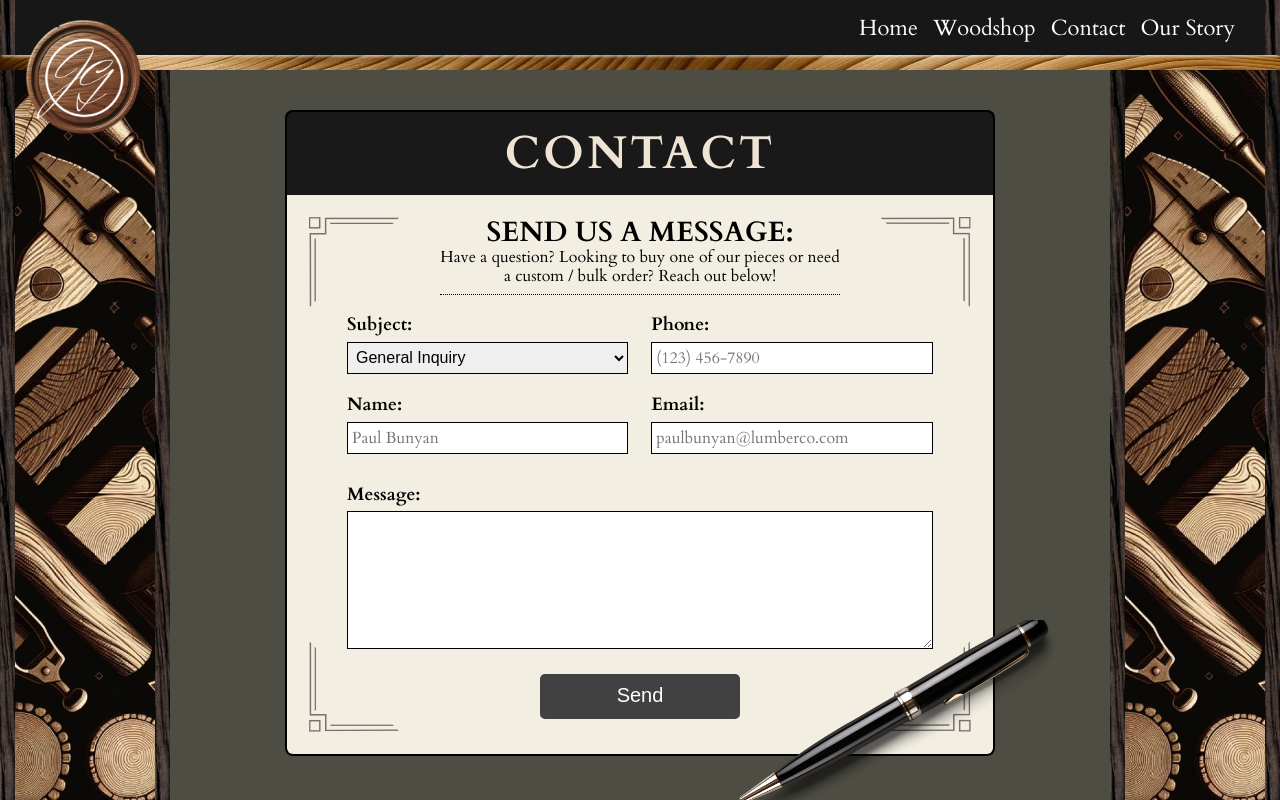
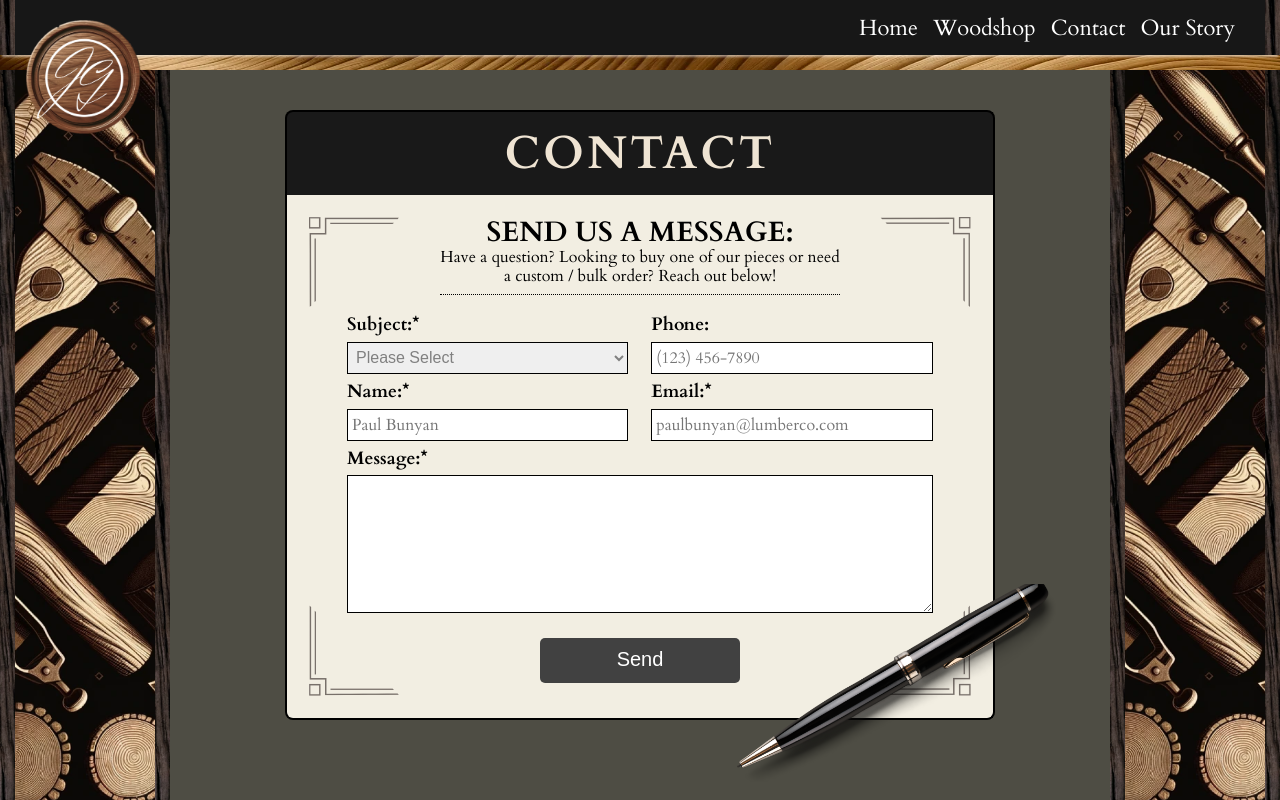
Before and after one commit to jduncan017/jgsite, a Next.js app: page /contact in a window 1280 px wide. Shown: the top 800 px of the page. Built offline with nearby package versions, Linux system fonts and the light colour scheme; a web font is replaced by a local one.

Commit message:
update contact page pt2

```diff
--- a/src/app/contact/ContactForm/ContactForm.css
+++ b/src/app/contact/ContactForm/ContactForm.css
@@ -1,3 +1,7 @@
+select:invalid {
+  color: gray;
+}
+
 .contact-form {
   display: flex;
   flex-direction: column;
@@ -21,11 +25,13 @@
   flex-wrap: wrap;
   flex-direction: column;
   gap: 0 29px;
-  height: 170px;
+  height: fit-content;
+  max-height: 192px;
 }
 
 .second__column {
   align-self: flex-end;
+  width: 100%;
 }
 
 .contact-form__label {
@@ -34,15 +40,26 @@
   margin: 0;
 }
 
+.contact-form__error {
+  color: red;
+  font-size: 14px;
+  padding-left: 5px;
+  line-height: 1.2rem;
+}
+
 .contact-form__input {
   width: 100%;
   height: 32px;
-  margin: 5px 0 18px;
+  margin: 5px 0;
   line-height: 1.2rem;
   font-size: 18px;
   padding: 4px;
   box-sizing: border-box;
   border: black 1px solid;
+}
+
+.contact-form__input_email {
+  margin-bottom: 2px;
 }
 
 .contact-form__reference-image {
@@ -72,6 +89,11 @@
   box-sizing: border-box;
 }
 
+.contact-form__submit-message {
+  text-align: center;
+  font-size: 18px;
+}
+
 .contact-form__submit {
   width: 200px;
   height: 45px;
@@ -85,6 +107,16 @@
 .contact-form__submit:hover {
   background-color: #445d41;
   color: white;
+}
+
+.contact-form__submit_disabled {
+  background-color: #414141;
+  cursor: default;
+}
+
+.contact-form__submit_disabled:hover {
+  background-color: #414141;
+  cursor: default;
 }
 
 @media (max-width: 1290px) {
@@ -129,6 +161,7 @@
 
   .contact-form__inputs-wrapper_full-width {
     height: fit-content;
+    max-height: none;
   }
 
   .contact-form__inputs-wrapper {
@@ -153,7 +186,7 @@
   }
 
   .contact-form__message-container {
-    width: 90%;
+    width: 100%;
     max-width: 400px;
   }
 
--- a/src/app/contact/ContactForm/ContactForm.tsx
+++ b/src/app/contact/ContactForm/ContactForm.tsx
@@ -1,25 +1,18 @@
 "use client";
 import "./ContactForm.css";
 import { cardo } from "@/src/app/ui/fonts";
-import { useState, useContext, ChangeEvent, FormEvent, useEffect } from "react";
+import { useContext, FormEvent, useState } from "react";
 import Image from "next/image";
 import { SelectedItemContext } from "@/src/contexts/selectedItemContext";
-
-interface FormDataInterface {
-  subject: string;
-  name: string;
-  phone: string;
-  email: string;
-  message: string;
-}
+import useFormAndValidation from "@/src/hooks/useFormAndValidation";
 
 const ContactForm = () => {
   const basePath = "/database-images/ImageGallery";
+  const [submitted, setSubmitted] = useState(false);
+
   const { selectedItem } = useContext(SelectedItemContext);
-  useEffect(() => {
-    console.log(selectedItem);
-  }, []);
-  const [formData, setFormData] = useState<FormDataInterface>({
+  const { values, handleChange, errors, isValid, resetForm } =
+    useFormAndValidation({
       subject: "",
       name: "",
       phone: "",
@@ -27,24 +20,21 @@ const ContactForm = () => {
       message: "",
     });
 
-  // Update event type to FormEvent for the form submit handler
   const handleSubmit = async (event: FormEvent<HTMLFormElement>) => {
     event.preventDefault();
-    // POST request to your API route would go here
+
+    if (isValid) {
+      const formData = {
+        ...values,
+        selectedItem: selectedItem?.title,
       };
+      console.log(formData);
+      setSubmitted(true);
+      resetForm();
 
-  // Update event type to ChangeEvent for the input change handler
-  // This handler will now work for both the input and select elements
-  const handleChange = (
-    event: ChangeEvent<
-      HTMLInputElement | HTMLTextAreaElement | HTMLSelectElement
-    >
-  ) => {
-    const { name, value } = event.target;
-    setFormData({
-      ...formData,
-      [name]: value,
-    });
+      return;
+    }
+    console.log("Form is not valid");
   };
 
   return (
@@ -62,18 +52,23 @@ const ContactForm = () => {
               className={`contact-form__label ${cardo.className}`}
               htmlFor="subject"
             >
-              Subject:
+              Subject:*
             </label>
             <select
               name="subject"
               id="subject"
-              value={formData.subject}
+              value={values.subject}
               onChange={handleChange}
               className="contact-form__input"
+              required
             >
+              <option value="" disabled>
+                Please Select
+              </option>
               <option value="inquiry">General Inquiry</option>
               <option value="purchase">Purchase</option>
               <option value="custom_order">Custom / Bulk Order</option>
+              <option value="other">Other</option>
             </select>
 
             {/* Name Input */}
@@ -81,18 +76,22 @@ const ContactForm = () => {
               className={`contact-form__label ${cardo.className}`}
               htmlFor="name"
             >
-              Name:
+              Name:*
             </label>
+
             <input
               type="text"
               id="name"
               name="name"
-              value={formData.name}
+              value={values.name}
               onChange={handleChange}
               required
               className={`contact-form__input ${cardo.className}`}
               placeholder="Paul Bunyan"
             />
+            <span className="contact-form__error" id="name-error">
+              {errors.name || ""}
+            </span>
           </div>
 
           <div className={selectedItem.imagePaths[0] ? "" : "second__column"}>
@@ -107,31 +106,39 @@ const ContactForm = () => {
               type="tel"
               id="phone"
               name="phone"
-              value={formData.phone}
+              value={values.phone}
               onChange={handleChange}
               required
               className={`contact-form__input ${cardo.className}`}
               placeholder="(123) 456-7890"
             />
+            <span className="contact-form__error" id="phone-error">
+              {errors.phone || ""}
+            </span>
 
             {/* Email Input */}
+            <div className="contact-form__error-label-container">
               <label
                 className={`contact-form__label ${cardo.className}`}
                 htmlFor="email"
               >
-              Email:
+                Email:*
               </label>
+            </div>
             <input
               type="email"
               id="email"
               name="email"
-              value={formData.email}
+              value={values.email}
               onChange={handleChange}
               required
-              className={`contact-form__input ${cardo.className}`}
+              className={`contact-form__input contact-form__input_email ${cardo.className}`}
               placeholder="paulbunyan@lumberco.com"
             />
           </div>
+          <span className="contact-form__error" id="email-error">
+            {errors.email || ""}
+          </span>
         </div>
         {selectedItem.imagePaths[0] && (
           <div className="contact-form__image-container">
@@ -151,25 +158,44 @@ const ContactForm = () => {
       </div>
 
       <div className={`contact-form__message-container ${cardo.className}`}>
+        <div className="contact-form__error-label-container">
           <label
             className={`contact-form__label ${cardo.className}`}
             htmlFor="message"
           >
-          Message:
+            Message:*
           </label>
+          <span className="contact-form__error" id="message-error">
+            {errors.message || ""}
+          </span>
+        </div>
         <textarea
           id="message"
           name="message"
           rows={6}
-          value={formData.message}
+          value={values.message}
           onChange={handleChange}
           required
           className={`contact-form__message ${cardo.className}`}
         ></textarea>
+        {submitted && (
+          <span className="contact-form__submit-message">
+            Thank you! We have received your email and should reply in the next
+            few days!
+          </span>
+        )}
       </div>
 
       {/* Submit Button */}
-      <button type="submit" className="contact-form__submit global__button">
+      <button
+        type="submit"
+        className={
+          isValid
+            ? "contact-form__submit global__button"
+            : "contact-form__submit contact-form__submit_disabled global__button"
+        }
+        // disabled={!isValid}
+      >
         Send
       </button>
     </form>
--- /dev/null
+++ b/src/hooks/useFormAndValidation.tsx
@@ -0,0 +1,40 @@
+import { useState, useCallback } from "react";
+
+interface FormValues {
+  subject?: string;
+  name?: string;
+  phone?: string;
+  email?: string;
+  message?: string;
+  [key: string]: any; // This allows for additional dynamic keys
+}
+
+export function useFormAndValidation(initialFields: FormValues = {}) {
+  const [values, setValues] = useState<FormValues>(initialFields);
+  const [errors, setErrors] = useState<FormValues>({});
+  const [isValid, setIsValid] = useState(false);
+
+  const handleChange = (
+    e: React.ChangeEvent<
+      HTMLInputElement | HTMLTextAreaElement | HTMLSelectElement
+    >
+  ) => {
+    const { name, value, validationMessage, closest } = e.target;
+    setValues((prev) => ({ ...prev, [name]: value }));
+    setErrors((prev) => ({ ...prev, [name]: validationMessage }));
+    setIsValid(e.target.closest("form")?.checkValidity() ?? false);
+  };
+
+  const resetForm = useCallback(
+    (newValues = initialFields, newErrors = {}, newIsValid = false) => {
+      setValues(newValues);
+      setErrors(newErrors);
+      setIsValid(newIsValid);
+    },
+    [initialFields]
+  );
+
+  return { values, handleChange, errors, isValid, resetForm };
+}
+
+export default useFormAndValidation;
```
Lines whose indentation alone changed are shown as unchanged.
